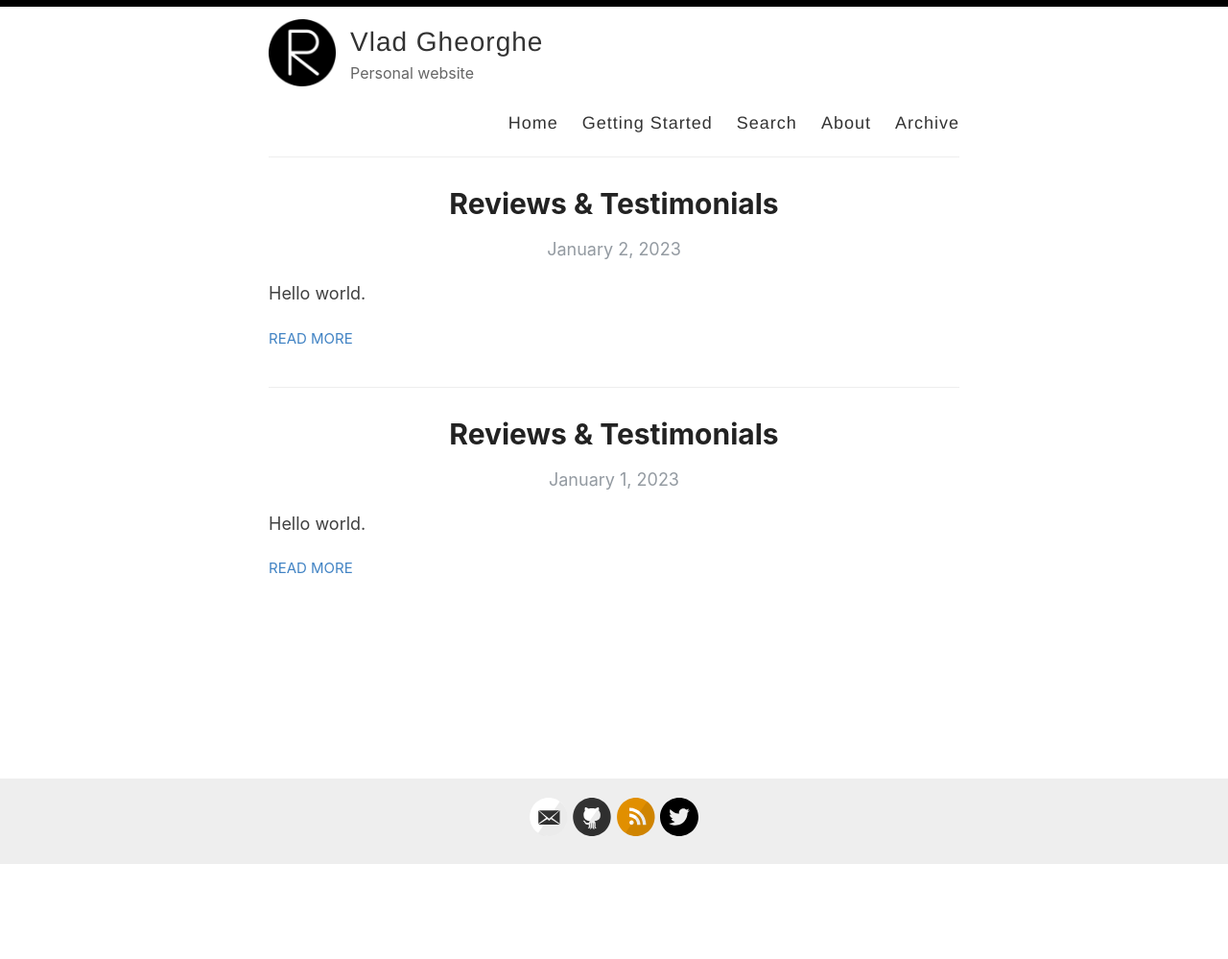
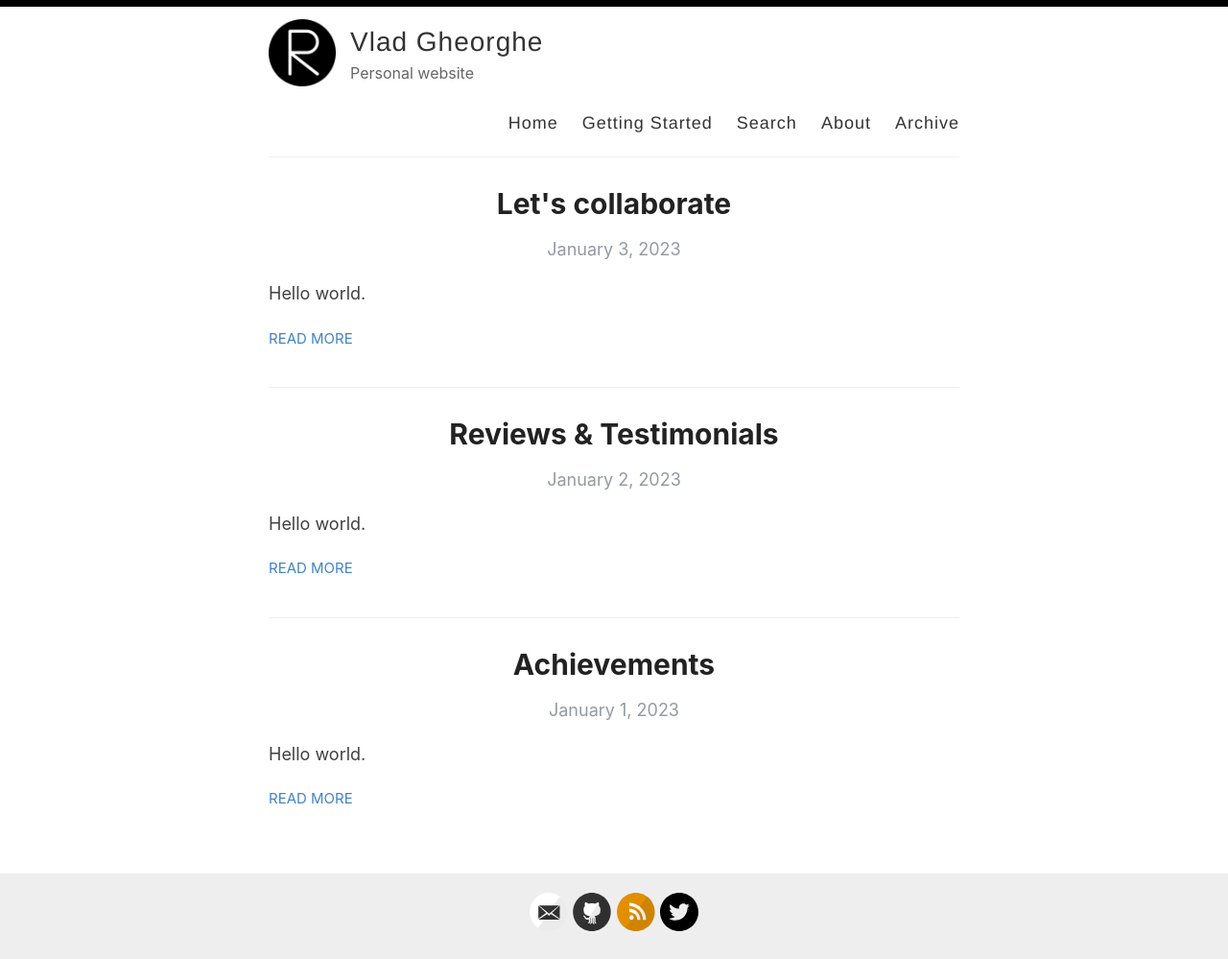
Before and after one commit to vlad-ds/vlad-ds.github.io, a Jekyll site: the page built from index.html, in a window 1280 px wide. Shown: the whole page at 96% size. Built offline with Jekyll 4.4.1, drawn with Linux system fonts in a browser that asks for light colours; the list of posts is cut into pages by our own code; before the commit the page ends 901 px from its top, so only the background shows below that.

Commit message:
Set up posts

```diff
--- a/_posts/2023-01-01-achievements.md
+++ b/_posts/2023-01-01-achievements.md
@@ -1,6 +1,6 @@
 ---
 layout: post
-title: Reviews & Testimonials
+title: Achievements
 categories: [Miscellaneous, Jekyll]
 ---
 
--- /dev/null
+++ b/_posts/2023-01-03-collab.md
@@ -0,0 +1,7 @@
+---
+layout: post
+title: Let's collaborate
+categories: [Miscellaneous, Jekyll]
+---
+
+Hello world.
```
